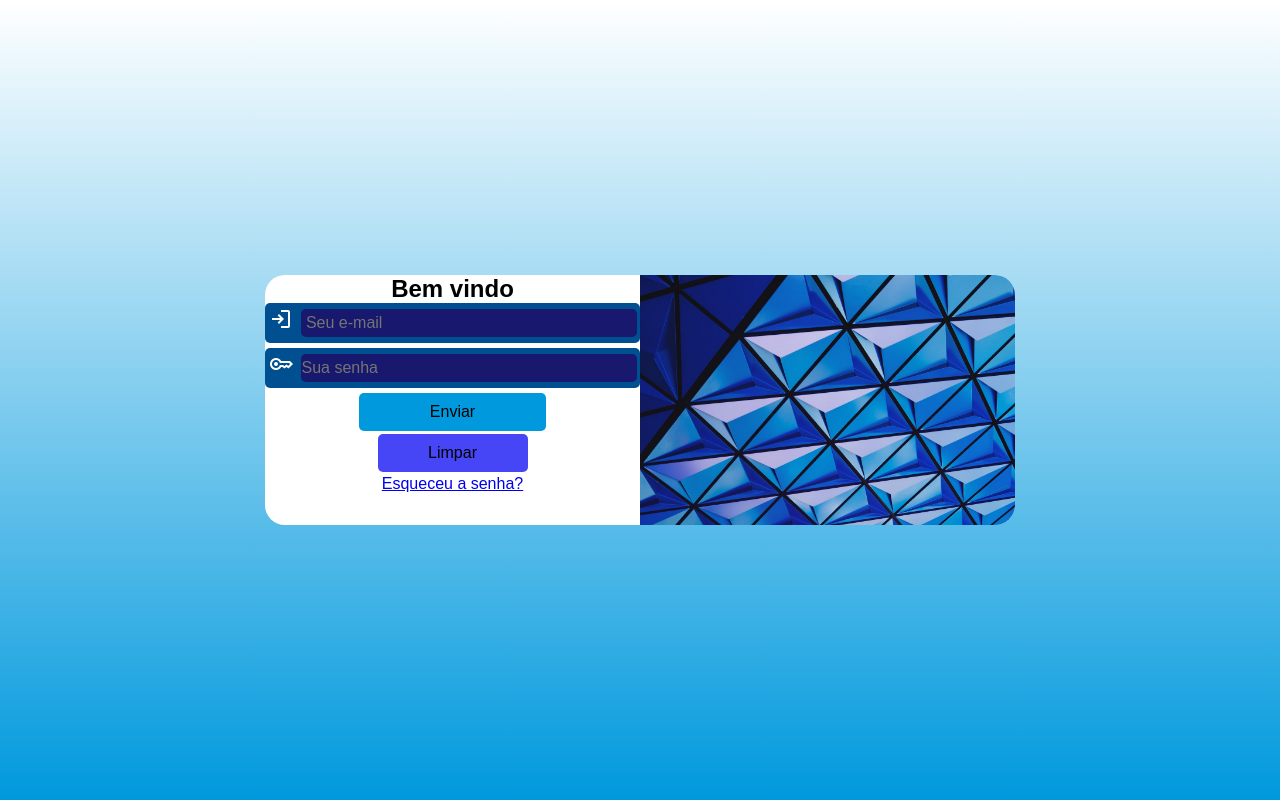
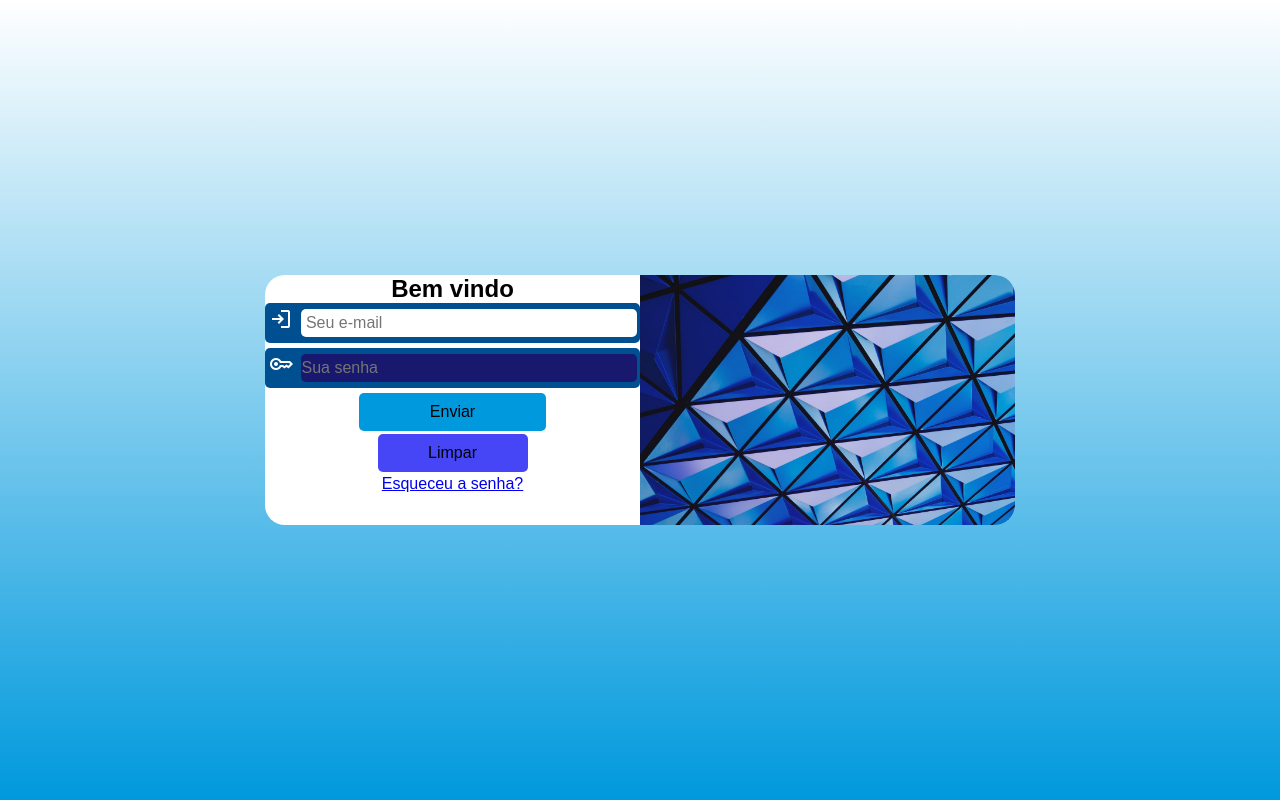
Before and after one commit to Matheusvargas10/Login-senha, a plain HTML site: page index.html in a window 1280 px wide. In both pictures the pointer is over the input "Login:". Drawn offline with nearby package versions, Linux system fonts and the light colour scheme.

Commit message:
Update style.css

```diff
--- a/estilos/style.css
+++ b/estilos/style.css
@@ -96,7 +96,7 @@ form > div#campo{
    margin-bottom: 5px;
    height: 40px;
 }
-div#campo > input:focus-visible{
+div#campo > input:hover{
    background-color: white;
 }
 div#campo > input{
```
